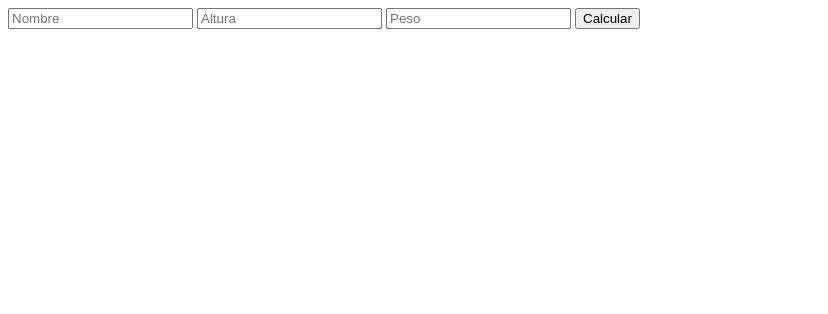
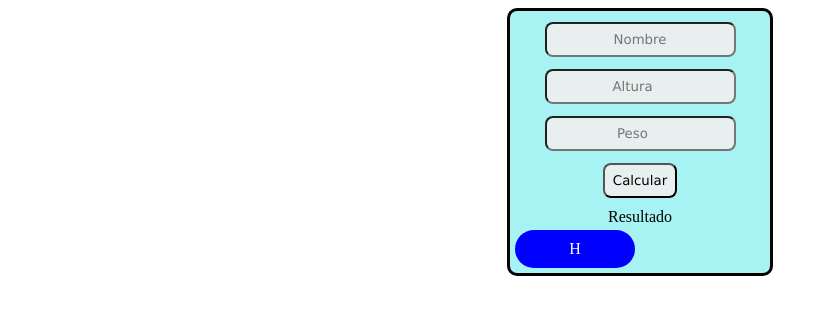
Before and after one commit to cursojsgithub/misEjercicios, a plain HTML site: page Ejercicio006 calculadoraIMC/index.html in a window 1280 px wide. Shown: the whole page, without its empty margins (0-828 px from the left). Drawn offline with Linux system fonts and the light colour scheme.

Commit message:
Calculadora
Programación de la calculadora

```diff
--- a/Ejercicio006 calculadoraIMC/index.html
+++ b/Ejercicio006 calculadoraIMC/index.html
@@ -8,9 +8,32 @@
     <script src="calculadoraIMC.js"></script>
 </head>
 <body>
-    <input type="text" name="" id="iNombre" placeholder="Nombre">
-    <input type="number" name="" id="iAltura" placeholder="Altura">
-    <input type="number" name="" id="iPeso" placeholder="Peso">
-    <button>Calcular</button>
+    <div id="principal">
+        <div>
+            <input type="text" name="" id="iNombre" placeholder="Nombre" class="form">
+        </div>
+        <div>
+            <input type="number" name="" id="iAltura" placeholder="Altura" class="form">
+        </div>
+        <div>
+            <input type="number" name="" id="iPeso" placeholder="Peso" class="form">
+        </div>
+        <div>
+            <button onclick="calcular()" class="form">Calcular</button>
+        </div>
+        <div style="margin: 4px;">
+            Resultado
+        </div>
+        <div id="resultado">
+H
+        </div>
+    </div>
 </body>
 </html>
+<script>
+    function calcular(){
+        let altura = document.getElementById("iAltura").value;
+        let peso = document.getElementById("iPeso").value;
+        let IMC = calculaIMC(peso,altura);
+    }
+</script>
--- a/Ejercicio006 calculadoraIMC/style.css
+++ b/Ejercicio006 calculadoraIMC/style.css
@@ -0,0 +1,27 @@
+#principal{
+    background-color: rgb(167, 243, 243);
+    width: 250px;
+    border: black 3px solid;
+    border-radius: 10px;
+    padding: 5px;
+    text-align: center;
+    margin: auto;
+}
+#resultado{
+    width: 100px;
+    background-color: blue;
+    color: white;
+    text-align: center;
+    border-radius: 100px;
+    padding: 10px;
+}
+
+.form{
+    background-color: rgb(231, 239, 239);
+    font-family: Verdana, Geneva, Tahoma, sans-serif;
+    margin: 6px;
+    border-radius: 8px;
+    padding: 8px;
+    text-align: center;
+    font-family: Verdana, Geneva, Tahoma, sans-serif;
+}
```
